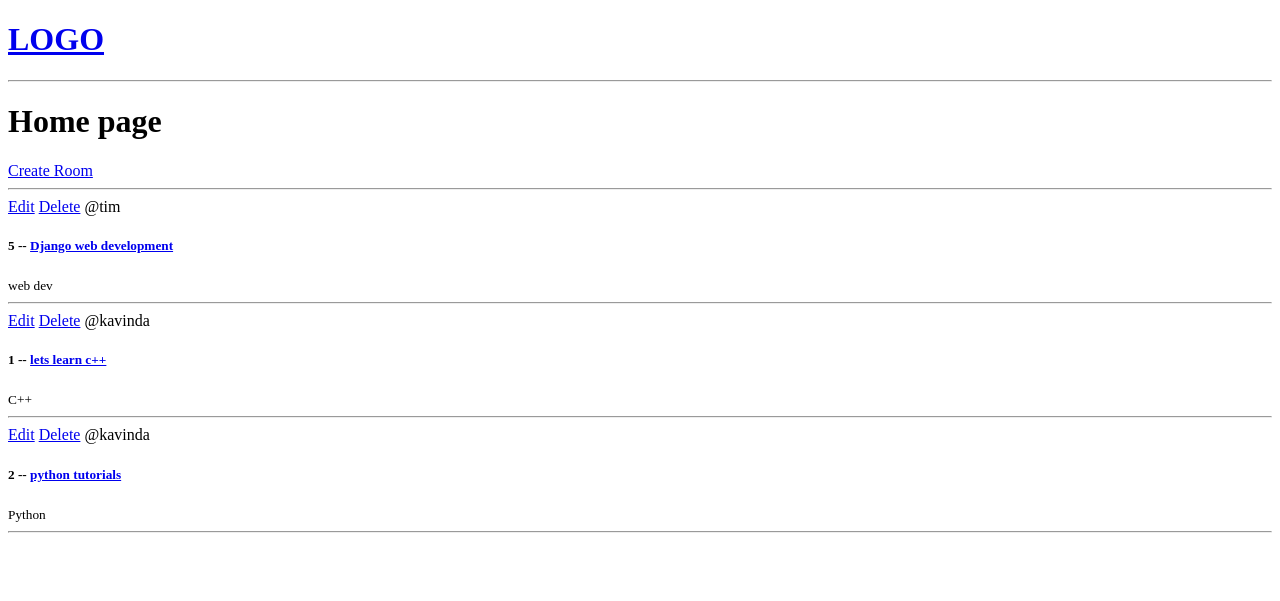
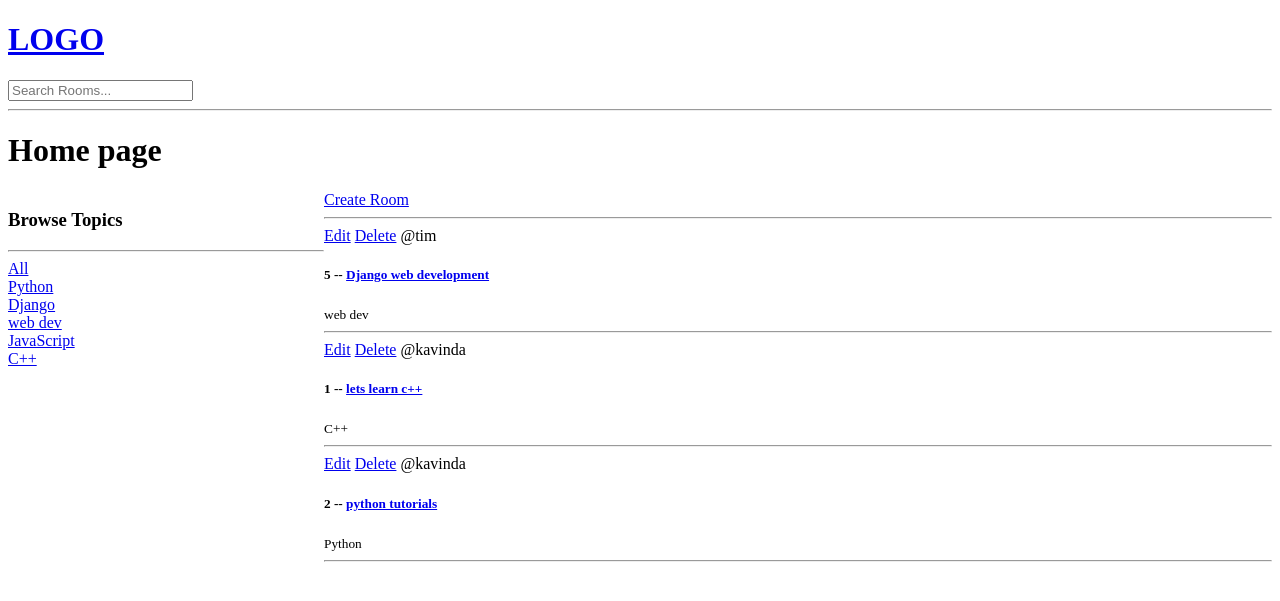
Before and after one commit to kavinda-ravishan/Django_TraversyMedia_Studybuddev, a Django app: page / in a window 1280 px wide. Shown: the top 601 px of the page. Run offline with Django 3.2, Linux system fonts and the light colour scheme; data comes from the database, SQL or seed files in the repository; both versions use the stored data as it was after the commit.

Commit message:
search by topic, name and discription.

```diff
--- a/base/templates/base/home.html
+++ b/base/templates/base/home.html
@@ -1,10 +1,34 @@
 {% extends 'main.html' %} {% block content %}
+
+<style>
+  .home-container {
+    display: grid;
+    grid-template-columns: 1fr 3fr;
+  }
+</style>
+
 <h1>Home page</h1>
+
+<div class="home-container">
+  <div>
+    <h3>Browse Topics</h3>
+    <hr />
+
+    <div>
+      <a href="{% url 'home' %}">All</a>
+    </div>
+    {% for topic in topics %}
+
+    <div>
+      <a href="{% url 'home' %}?q={{topic.name}}">{{topic.name}}</a>
+    </div>
+
+    {% endfor %}
+  </div>
 
   <div>
     <a href="{% url 'create-room' %}">Create Room</a>
     <hr />
-
     <div>
       {% for room in rooms %}
       <div>
@@ -20,5 +44,6 @@
       {% endfor %}
     </div>
   </div>
+</div>
 
 {% endblock content %}
--- a/base/views.py
+++ b/base/views.py
@@ -1,10 +1,20 @@
 from django.shortcuts import render, redirect
-from .models import Room
+from django.db.models import Q
+from .models import Room, Topic
 from .forms import RoomForm
 
 def home(request):
-    rooms = Room.objects.all()
-    context = {'rooms': rooms}
+    q = request.GET.get('q') if request.GET.get('q') != None else ''
+    rooms = Room.objects.filter(
+        Q(topic__name__icontains = q) |
+        Q(name__icontains = q) |
+        Q(description__icontains = q)
+        )
+        # search
+
+    topcs = Topic.objects.all()
+
+    context = {'rooms': rooms, 'topics': topcs}
     return render(request, 'base/home.html', context)
 
 def room(request, pk):
--- a/templates/navbar.html
+++ b/templates/navbar.html
@@ -2,4 +2,8 @@
   <h1>LOGO</h1>
 </a>
 
+<form method="GET" action="{% url 'home' %}">
+  <input type="text" name="q" placeholder="Search Rooms..." />
+</form>
+
 <hr />
```
Also changed, not shown: db.sqlite3. Lines whose indentation alone changed are shown as unchanged.
